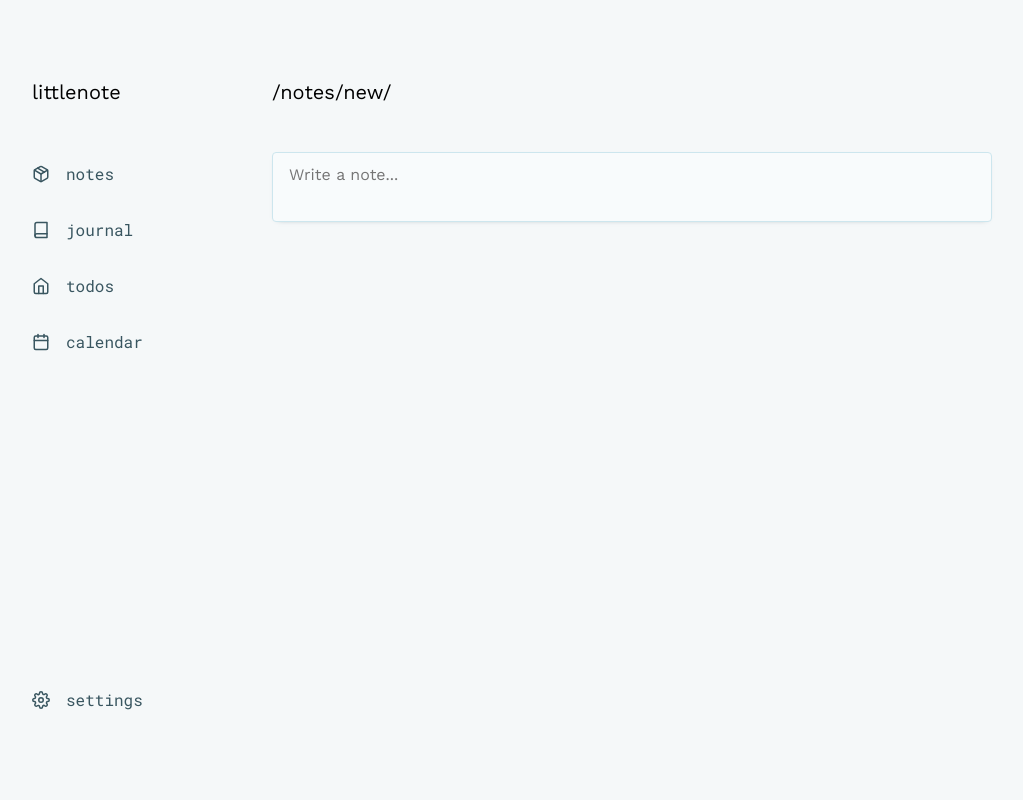
After one commit to nmsalvatore/Littlenote, a Django app: page /notes/new/ in a window 1280 px wide. The commit adds this page. Shown: the whole page, without its empty margins (128-1151 px from the left). Run offline with Django 5.2, Linux system fonts and the light colour scheme; parts of the project's set-up code (start-up, migrations or seed data) failed here and were passed over.

Commit message:
feat: removed dashboard view

```diff
--- /dev/null
+++ b/src/apps/notes/templates/notes/new_note.html
@@ -0,0 +1,10 @@
+{% extends "app.html" %}
+{% load static %}
+
+{% block subtitle %}
+    New Note
+{% endblock subtitle %}
+
+{% block app_content %}
+    <textarea name="new_note" id="new_note" placeholder="Write a note..."></textarea>
+{% endblock app_content %}
--- a/src/apps/notes/urls.py
+++ b/src/apps/notes/urls.py
@@ -1,9 +1,10 @@
 from django.urls import path
 
-from .views import NotesHomeView
+from .views import NewNoteView, NotesHomeView
 
 app_name = "notes"
 
 urlpatterns = [
     path("", NotesHomeView.as_view(), name="home"),
+    path("new/", NewNoteView.as_view(), name="new_note")
 ]
--- a/src/apps/notes/views.py
+++ b/src/apps/notes/views.py
@@ -1,3 +1,5 @@
+from datetime import datetime, timedelta
+
 from django.contrib.auth.decorators import login_required
 from django.utils.decorators import method_decorator
 from django.views.generic.base import TemplateView
@@ -7,8 +9,44 @@ class NotesHomeView(TemplateView):
     """
     View for the notes home page.
     """
-    template_name = "notes/home.html"
+    template_name = "notes/notes_home.html"
 
     @method_decorator(login_required)
     def dispatch(self, request, *args, **kwargs):
         return super().dispatch(request, *args, **kwargs)
+
+    def get_context_data(self, **kwargs):
+        context = super().get_context_data(**kwargs)
+
+        last_calendar_day = self._get_last_calendar_day()
+        first_calendar_day = last_calendar_day - timedelta(days=363)
+
+        days = []
+        current_day = first_calendar_day
+
+        while current_day <= last_calendar_day:
+            days.append(current_day)
+            current_day += timedelta(days=1)
+
+        context["days"] = days
+        return context
+
+    def _get_last_calendar_day(self):
+        """
+        Get the last calendar day for the heatmap. If today is
+        Saturday, the last calendar day is today. Otherwise, the last
+        calendar day is the next Saturday.
+        """
+        today = datetime.today()
+        days_until_saturday = (5 - today.weekday()) % 7
+
+        if days_until_saturday == 0:
+            return today
+        return today + timedelta(days=days_until_saturday)
+
+
+class NewNoteView(TemplateView):
+    """
+    View for the new note page.
+    """
+    template_name = "notes/new_note.html"
--- a/src/apps/pages/urls.py
+++ b/src/apps/pages/urls.py
@@ -1,11 +1,9 @@
 from django.urls import path
 
 from .views.front_page import FrontPageView
-from .views.dashboard import DashboardView
 
 app_name = "pages"
 
 urlpatterns = [
     path("", FrontPageView.as_view(), name="front"),
-    path("dashboard/", DashboardView.as_view(), name="dashboard"),
 ]
--- a/src/apps/pages/views/front_page.py
+++ b/src/apps/pages/views/front_page.py
@@ -30,7 +30,7 @@ class FrontPageView(TemplateView):
 
     def dispatch(self, request, *args, **kwargs):
         if request.user.is_authenticated:
-            return redirect("pages:dashboard")
+            return redirect("notes:home")
         return super().dispatch(request, *args, **kwargs)
 
     @method_decorator(ratelimit(
--- a/src/static/css/style.css
+++ b/src/static/css/style.css
@@ -2,9 +2,11 @@
 
 :root {
     --color-bg: hsl(195 25% 97%);
+    --color-input-bg: hsl(195 35% 98%);
     --color-primary: hsl(195 50% 15%);
     --color-secondary: hsl(195 25% 30%);
-    --color-accent: hsl(195 50% 87%);
+    --color-accent-light: hsl(195 50% 87%);
+    --color-accent-dark: hsl(195 50% 50%);
 
     --space-xs: 0.5rem;
     --space-sm: 1rem;
@@ -94,10 +96,6 @@ main.content h1 {
     margin-top: 0;
 }
 
-main.content h1::before {
-    content: "/";
-}
-
 body > main:has(div.hero) {
     display: flex;
     justify-content: center;
@@ -135,6 +133,25 @@ p {
 a {
     color: var(--link);
     font-family: "Roboto Mono", monospace;
+}
+
+input,
+textarea {
+    border: 1px solid var(--color-accent-light);
+    border-radius: 4px;
+    box-shadow: 0 2px 6px -6px;
+    color: var(--color-primary);
+    background: var(--color-input-bg);
+    line-height: var(--line-height-default);
+    padding: 10px 16px;
+    resize: none;
+    width: 100%;
+}
+
+input:focus,
+textarea:focus {
+    border: 1px solid var(--color-accent-dark);
+    outline: none;
 }
 
 a.title {
@@ -272,7 +289,7 @@ nav.notes-nav {
 a#new_note_button {
     display: inline-flex;
     align-items: center;
-    background: var(--color-accent);
+    background: var(--color-accent-light);
     color: var(--color-primary);
     float: right;
     font-size: 1rem;
@@ -283,15 +300,9 @@ a#new_note_button {
 }
 
 input#note_search_input {
-    border: none;
-    font-size: 1rem;
-    padding: 8px 12px;
-    border-radius: 4px;
-    line-height: var(--line-height-default);
     flex: 1;
 }
 
-input#note_search_input:focus {
-    outline-offset: 1px;
-    outline: 2px solid var(--link);
+textarea#new_note {
+    resize: none;
 }
--- a/src/templates/app.html
+++ b/src/templates/app.html
@@ -15,6 +15,12 @@
         </aside>
 
         <main class="content">
+            <h1>{{ request.path }}</h1>
+
+            {% if messages %}
+                {% include "pages/partials/messages.html" %}
+            {% endif %}
+
             {% block app_content %}
             {% endblock app_content %}
         </main>
--- a/src/templates/app_nav.html
+++ b/src/templates/app_nav.html
@@ -2,10 +2,6 @@
 
 <nav>
     <div class="top-options">
-        <a href="{% url 'pages:dashboard' %}">
-            <img src="{% static 'icons/home.svg' %}" alt="A little house">
-                Summary
-        </a>
         <a href="{% url 'notes:home' %}">
             <img src="{% static 'icons/package.svg' %}" alt="Note stack">
             Notes
@@ -13,6 +9,10 @@
         <a href="/">
             <img src="{% static 'icons/book.svg' %}" alt="Book icon">
             Journal
+        </a>
+        <a href="/">
+            <img src="{% static 'icons/home.svg' %}" alt="A little house">
+            Todos
         </a>
         <a href="/">
             <img src="{% static 'icons/calendar.svg' %}" alt="Calendar icon">
```
Also changed, not shown: src/apps/notes/templates/notes/home.html (deleted, +0 -14 lines), src/apps/notes/templates/notes/notes_home.html (renamed from src/apps/pages/templates/pages/dashboard.html, +7 -10 lines), src/apps/pages/views/dashboard.py (deleted, +0 -46 lines).
